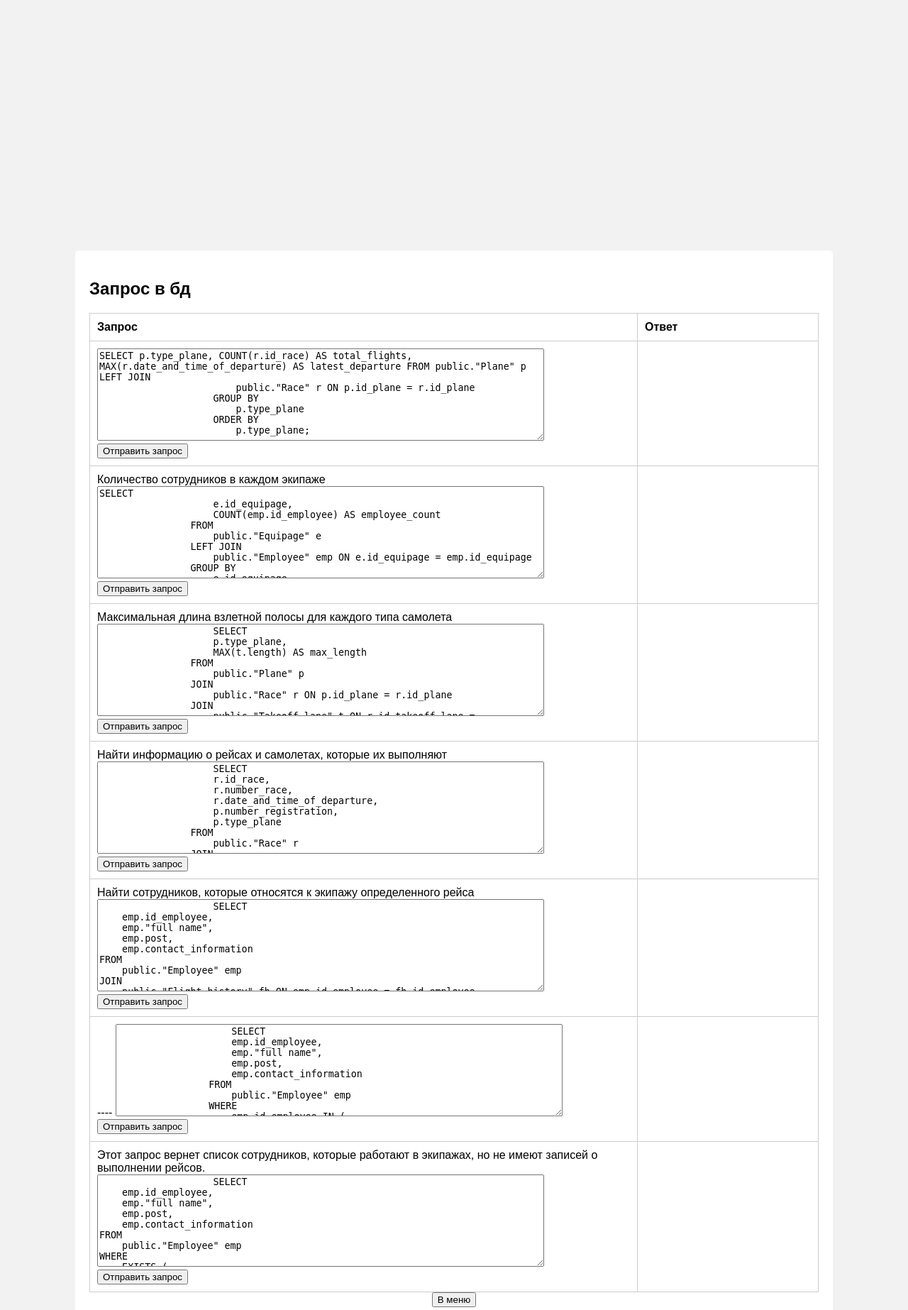
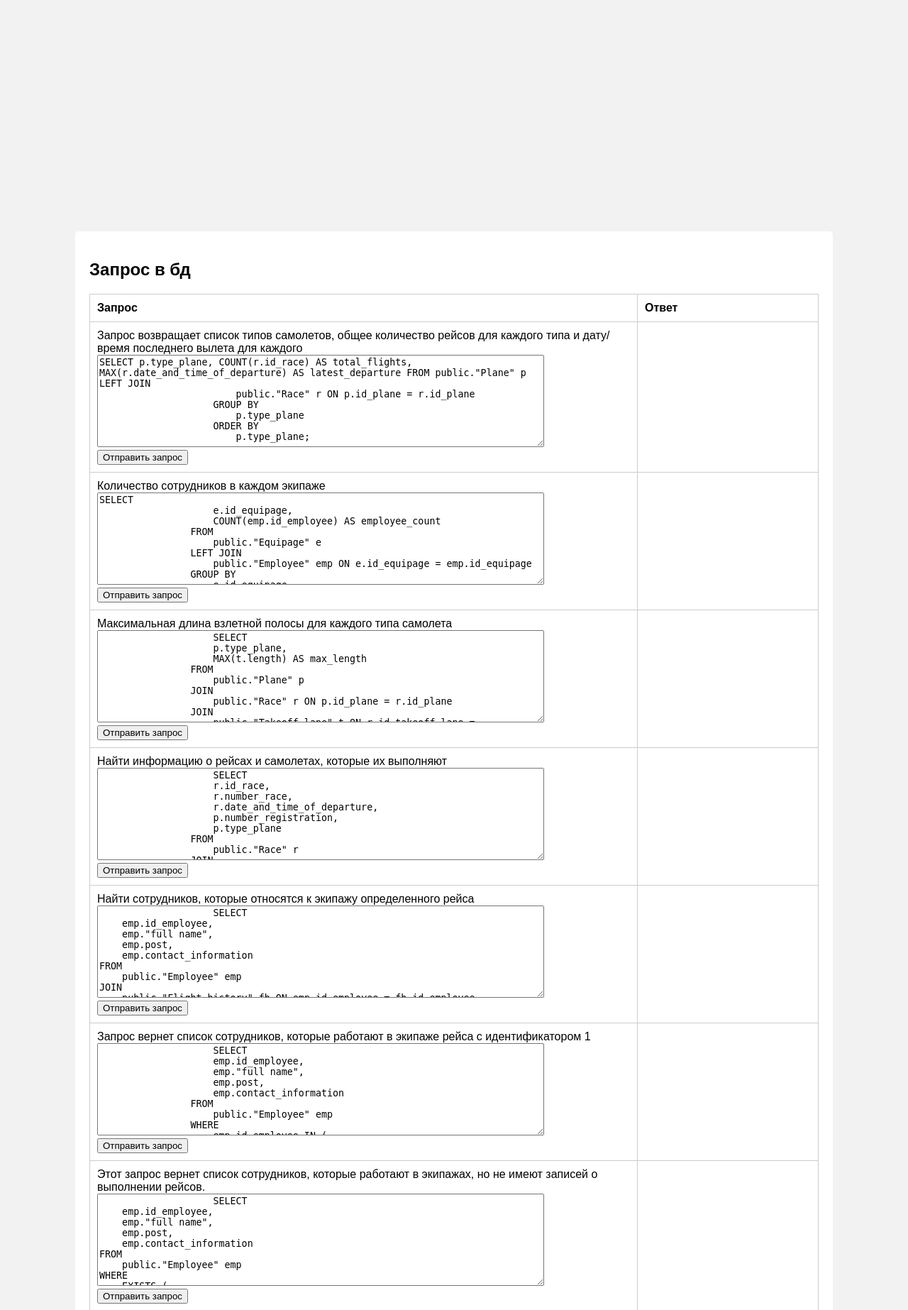
Before and after one commit to IT-Dasha/Airport-TWO, a Django app: page /postes in a window 1280 px wide. Shown: the top 1846 px of the page at 71% size. Run offline with Django 5.2, Linux system fonts and the light colour scheme.

Commit message:
html update

```diff
--- a/airport/app/templates/postes.html
+++ b/airport/app/templates/postes.html
@@ -44,7 +44,7 @@
                 {% csrf_token %}
               <tr>
                   <td>
-                    <label></label>
+                    <label>Запрос возвращает список типов самолетов, общее количество рейсов для каждого типа и дату/время последнего вылета для каждого</label>
                     <textarea style="width: 624px; height: 124px;" type="text" name="post_1" value="">SELECT p.type_plane, COUNT(r.id_race) AS total_flights, MAX(r.date_and_time_of_departure) AS latest_departure FROM public."Plane" p LEFT JOIN
                         public."Race" r ON p.id_plane = r.id_plane
                     GROUP BY
@@ -236,8 +236,8 @@
 
             <tr>
                 <td>
-                    <label> ----
-
+                    <label>
+                        Запрос вернет список сотрудников, которые работают в экипаже рейса с идентификатором 1
 
                     </label>
                   <textarea style="width: 624px; height: 124px;" type="text" name="post_6" value="">
```
